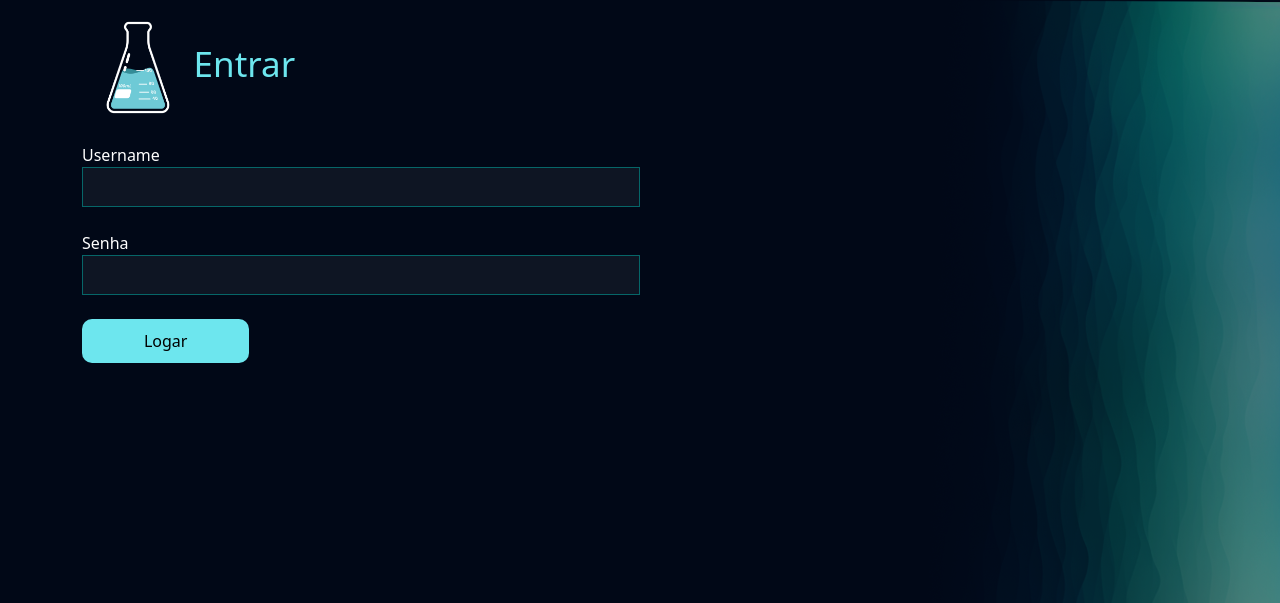
After one commit to danielbmata/VitaLab, a Django app: template usuarios/templates/login.html in a window 1280 px wide. The commit adds this page. Shown: the top 603 px of the page. Run offline with Django 5.2, Linux system fonts and the light colour scheme; the template is opened without the code that fills it, so the values that code supplies are empty.

Commit message:
falta fazer login

```diff
--- a/usuarios/templates/cadastro.html
+++ b/usuarios/templates/cadastro.html
@@ -58,7 +58,7 @@
             <div class="col-md-4">
                 <label>E-mail</label>
                 <br>
-                <input type="text" class="input-default w100" name="email">
+                <input type="email" class="input-default w100" name="email">
                 <br>
                 <br>
                 <label>Confirmar senha</label>
--- /dev/null
+++ b/usuarios/templates/login.html
@@ -0,0 +1,41 @@
+{% extends "bases/base.html" %}
+{% load static %}
+
+{% block 'head' %}
+
+    <link href="{% static 'usuarios/css/css.css' %}" rel="stylesheet">
+
+{% endblock 'head' %}
+
+
+
+{% block 'conteudo' %}
+    <div class="container">
+
+        <h3 class="font-destaque-secundaria"> <img width="10%" src="{% static 'geral/img/logo.png' %}" alt="">Entrar</h3>
+
+        {% if messages %}
+            <br>
+            {% for message in messages %}
+                <div class="alert {{ message.tags }}">{{ message }}</div>
+            {% endfor %}
+        {% endif %}
+
+
+        <div>
+            <form action="{% url 'login' %}" method="POST">{% csrf_token %}
+                <label>Username</label>
+                <br>
+                <input type="text" class="input-default" name="username">
+                <br>
+                <br>
+                <label>Senha</label>
+                <br>
+                <input type="password" class="input-default" name="senha">
+                <br>
+                <br>
+                <input type="submit" class="btn-default" value="Logar">
+            </form>
+        </div>
+    </div>
+{% endblock %}
```
Also changed, not shown: usuarios/views.py (+19 -1 lines).
